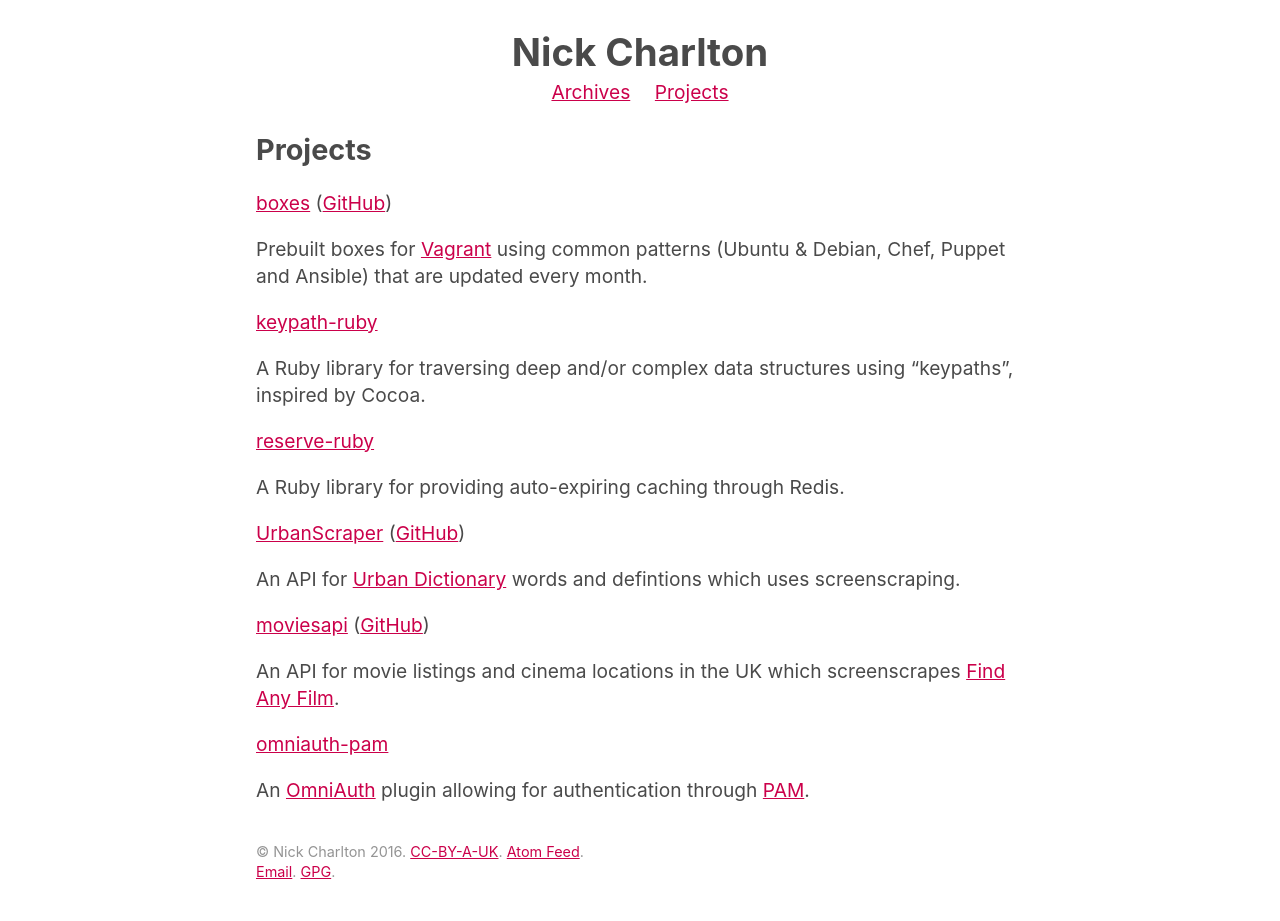
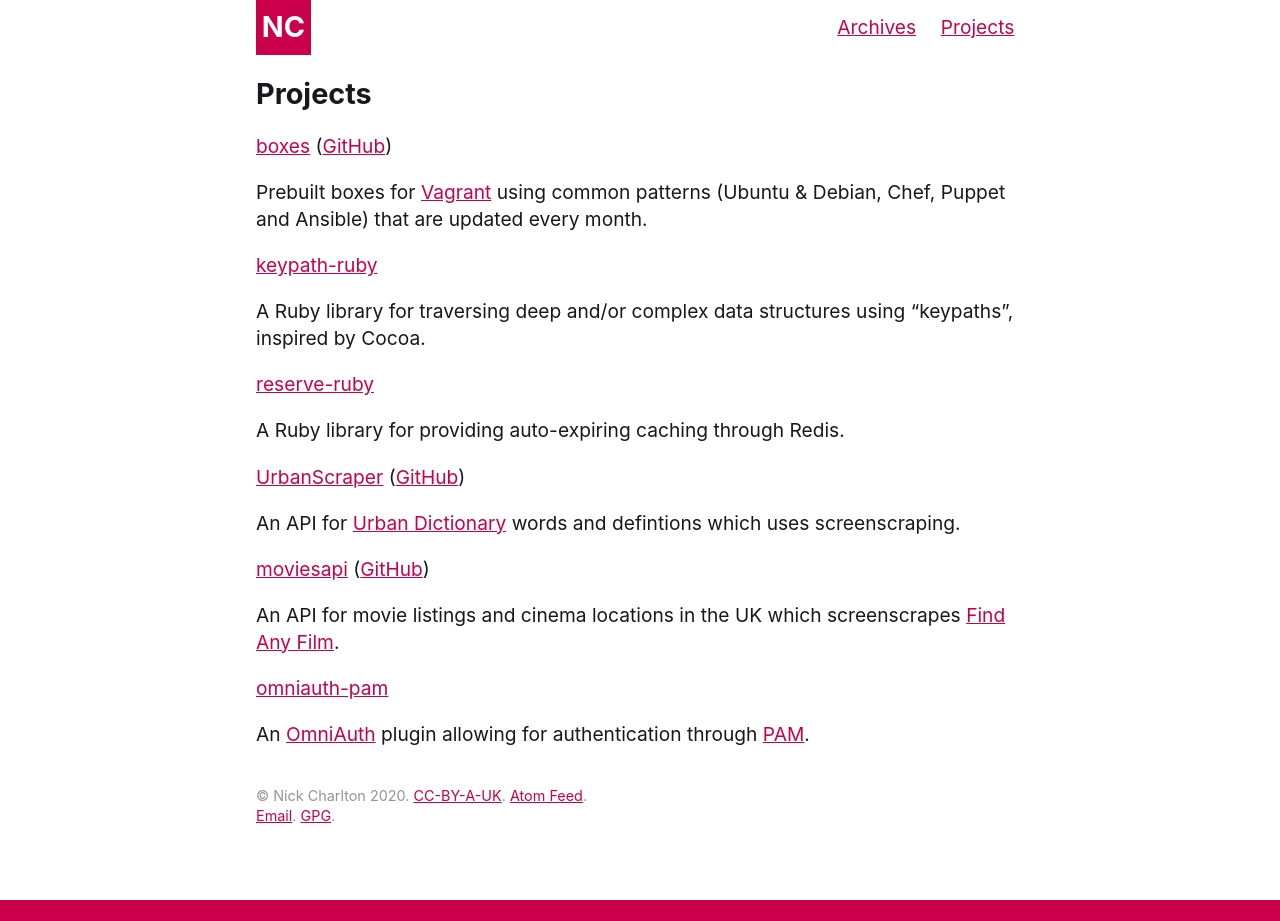
Before and after one commit to nickcharlton/site, a Jekyll site: the page built from projects.html, in a window 1280 px wide. Built offline with Jekyll 4.4.1, drawn with Linux system fonts in a browser that asks for light colours; Markdown is read by kramdown in place of the engine named in the settings; after the commit the page ends 900 px from its top, so only the background shows below that.

Commit message:
Implement a new page layout
* Header is collapsed into a square "NC",
* Stops centring the header, breaking it out into two columns,
* Adds a page level `div` to hold the page,
* So that it's possible to make it look like _underneath_ the page is
  the red colour,
* Adds a 10 column grid using CSS Grid,
* Leans on the grid to make the pages responsive,
* Plus makes the pages fit into the new layout.

```diff
--- a/_layouts/default.html
+++ b/_layouts/default.html
@@ -4,7 +4,7 @@
     <meta charset="utf-8">
     <meta name="author" content="Nick Charlton">
     <meta name="description" content="{% if page.excerpt != nil %}{{page.excerpt | strip_html }}{% else %}{{ site.description }}{% endif %}">
-    <meta name="viewport" content="width=device-width">
+    <meta name="viewport" content="width=device-width, initial-scale=1, shrink-to-fit=no">
 
     <title>{{ page.title }} &mdash; {{ site.title }}</title>
 
@@ -34,8 +34,10 @@
   </head>
 
   <body>
+    <div class="page">
+      <div class="grid">
         <header>
-      <h1><a href="{{ site.baseurl }}/">Nick Charlton</a></h1>
+          <a href="{{ site.baseurl }}/"><h1>NC</h1></a>
 
           <nav>
             <ul>
@@ -48,7 +50,7 @@
         {{ content }}
 
         <footer>
-      <p>&copy; Nick Charlton 2016. <a
+          <p>&copy; Nick Charlton 2020. <a
           href="https://creativecommons.org/licenses/by-nc-sa/2.0/uk/">CC-BY-A-UK</a>.
           <a href="/atom.xml">Atom Feed</a>.</p>
           <p>
@@ -56,6 +58,8 @@
             <a href="/nickcharlton.asc">GPG</a>.
           </p>
         </footer>
+      </div>
+    </div>
 
     <script async src="https://www.googletagmanager.com/gtag/js?id=UA-108073191-1"></script>
     <script>
--- a/archives.html
+++ b/archives.html
@@ -3,7 +3,10 @@ title: Archives
 layout: default
 ---
 
+<main>
+  <header>
     <h2>Archives</h2>
+  </header>
 
   {% for post in site.posts %}
   {% assign currentdate = post.date | date: "%Y" %}
@@ -18,3 +21,5 @@ layout: default
   </li>
   {% if forloop.last %}</ul>{% endif %}
 {% endfor %}
+
+</main>
--- a/css/main.css
+++ b/css/main.css
@@ -1,10 +1,7 @@
 body {
   font: normal 120%/1.4 -apple-system, BlinkMacSystemFont, "Segoe UI", Roboto, Helvetica, Arial, sans-serif, "Apple Color Emoji", "Segoe UI Emoji", "Segoe UI Symbol";
-  width: 60%;
-  max-width: 960px;
-  margin: 0 auto;
-  background-color: #FFFFFF;
-  color: #4A4A4A;
+  background-color: #CB004A;
+  color: rgb(24, 24, 28);
 
   text-rendering: optimizeLegibility;
   -webkit-font-smoothing: antialiased;
@@ -12,7 +9,8 @@ body {
 
 /* Page Elements */
 h1, h2, h3, h4, h5, h6 {
-  margin-bottom: 0;
+  margin-top: 1em;
+  margin-bottom: 1em;
 }
 
 a {
@@ -96,15 +94,43 @@ figcaption, p.caption {
 }
 
 /* Layout */
+.page {
+  background-color: #FFFFFF;
+  width: 100vw;
+  min-height: 100vh;
+}
+
+.grid {
+  display: grid;
+  grid-template-columns: repeat(10, minmax(0, 1fr));
+}
+
+header {
+  display: flex;
+  justify-content: space-between;
+
+  grid-column: span 10 / span 10;
+  margin: 0 1em 1em 1em;
+}
+
 header h1 {
-  text-align: center;
+  background-color: #CB004A;
+  color: #FFFFFF;
+  font-size: 1.5em;
+
+  display: inline-block;
+  margin: 0;
+  padding: 0.25em 0.2em 0.25em 0.2em;
+}
+
+header nav {
+  align-self: center;
 }
 
 header nav ul {
   list-style: none;
   margin: 0;
   padding: 0;
-  text-align: center;
 }
 
 header nav ul li {
@@ -112,8 +138,39 @@ header nav ul li {
   margin: 0 0.5em;
 }
 
-body > footer {
-  margin: 2em 0 2em 0;
+main, article {
+  grid-column: span 10 / span 10;
+  margin: 1em;
+}
+
+article header {
+  margin: 0;
+}
+
+article footer {
+  margin: 0;
+}
+
+main header {
+  margin: 0;
+}
+
+article header h2 {
+  margin: 0;
+}
+
+main header h2 {
+  margin: 0;
+}
+
+main footer {
+  margin: 0;
+}
+
+footer {
+  grid-column: span 10 / span 10;
+  margin: 1em;
+  padding-bottom: 1em;
 }
 
 footer p {
@@ -122,9 +179,22 @@ footer p {
   font-size: 0.75em;
 }
 
-/* Media Queries */
-@media screen and (max-width: 700px) {
-  body {
-   width: 95%;
+@media only screen and (min-width: 640px) {
+  header {
+    grid-column: span 6 / span 6;
+    grid-column-start: 3;
+    margin: 0;
+  }
+
+  main, article {
+    grid-column: span 6 / span 6;
+    grid-column-start: 3;
+    margin: 1em 0 0 0;
+  }
+
+  footer {
+    grid-column: span 6 / span 6;
+    grid-column-start: 3;
+    margin: 1em 0 0 0;
   }
 }
--- /dev/null
+++ b/projects.html
@@ -0,0 +1,37 @@
+---
+title: Projects
+layout: default
+---
+
+<main>
+  <header>
+    <h2>Projects</h2>
+  </header>
+
+  <p><a href="http://boxes.nickcharlton.net">boxes</a> (<a href="https://github.com/nickcharlton/boxes">GitHub</a>)</p>
+
+  <p>Prebuilt boxes for <a href="http://vagrantup.com">Vagrant</a> using common patterns (Ubuntu &amp; Debian, Chef,
+  Puppet and Ansible) that are updated every month.</p>
+
+  <p><a href="https://github.com/nickcharlton/keypath-ruby">keypath-ruby</a></p>
+
+  <p>A Ruby library for traversing deep and/or complex data structures using
+  &ldquo;keypaths&rdquo;, inspired by Cocoa.</p>
+
+  <p><a href="https://github.com/nickcharlton/reserve-ruby">reserve-ruby</a></p>
+
+  <p>A Ruby library for providing auto-expiring caching through Redis.</p>
+
+  <p><a href="http://urbanscraper.herokuapp.com">UrbanScraper</a> (<a href="https://github.com/nickcharlton/urbanscraper">GitHub</a>)</p>
+
+  <p>An API for <a href="http://www.urbandictionary.com">Urban Dictionary</a> words and defintions which uses screenscraping.</p>
+
+  <p><a href="http://moviesapi.herokuapp.com">moviesapi</a> (<a href="https://github.com/nickcharlton/moviesapi">GitHub</a>)</p>
+
+  <p>An API for movie listings and cinema locations in the UK which screenscrapes
+  <a href="http://findanyfilm.com">Find Any Film</a>.</p>
+
+  <p><a href="https://github.com/nickcharlton/omniauth-pam">omniauth-pam</a></p>
+
+  <p>An <a href="https://github.com/intridea/omniauth">OmniAuth</a> plugin allowing for authentication through <a href="http://en.wikipedia.org/wiki/Pluggable_authentication_modules">PAM</a>.</p>
+</main>
```
Also changed, not shown: projects.md (deleted, +0 -49 lines). Lines whose indentation alone changed are shown as unchanged.
